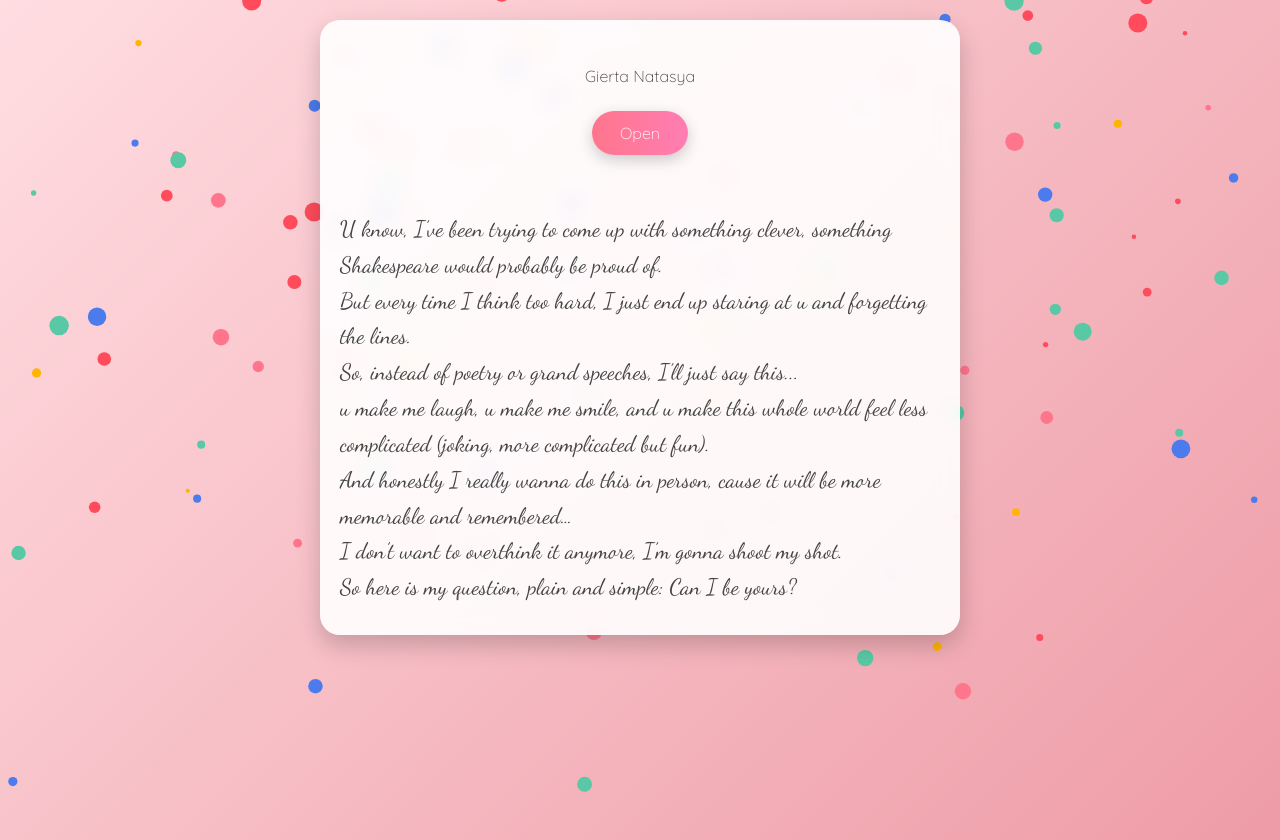
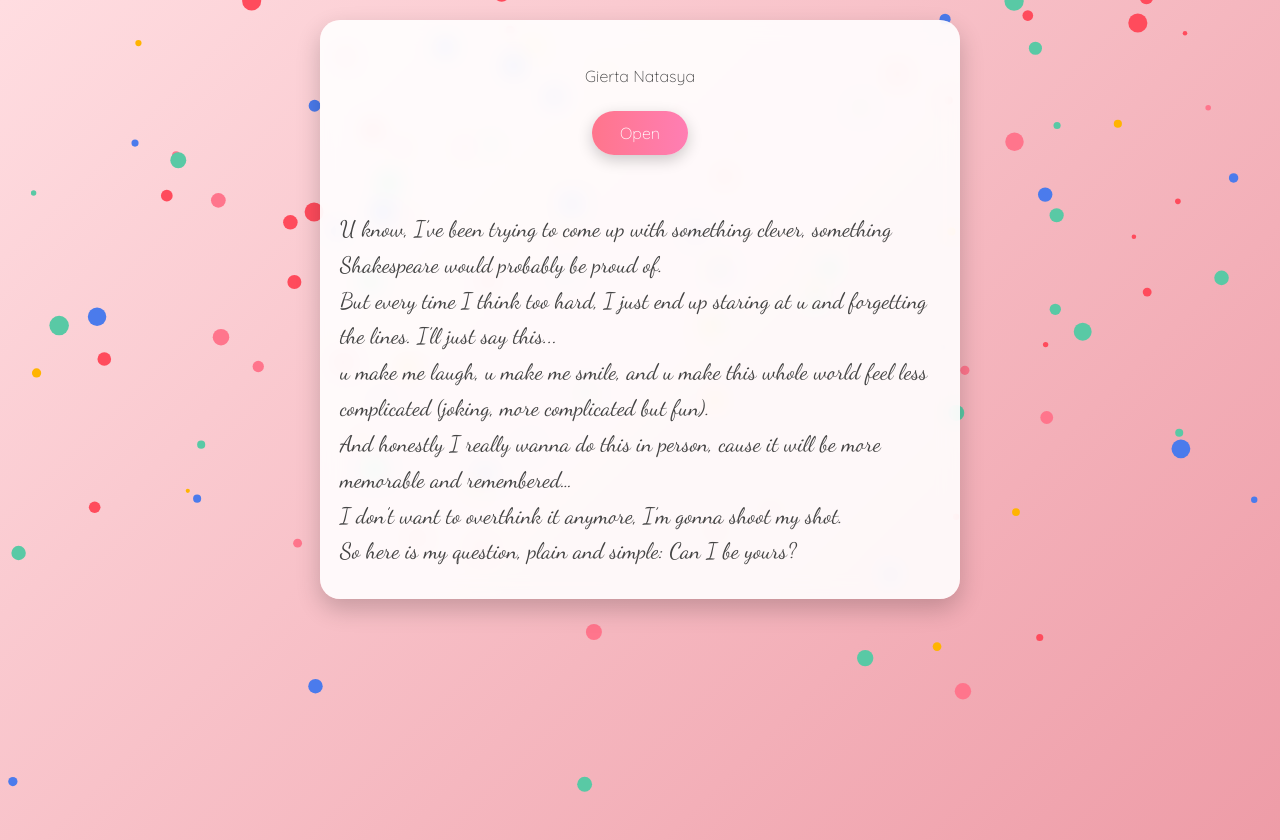
Before and after one commit to LockhartNox/gierta, a plain HTML site: page shoot ur shot.html in a window 1280 px wide. Both pictures are taken after a click on the button "Open". Drawn offline with Linux system fonts and the light colour scheme.

Commit message:
Update shoot ur shot.html

```diff
--- a/shoot ur shot.html
+++ b/shoot ur shot.html
@@ -115,8 +115,7 @@
       <button id="revealBtn">Open</button>
       <div id="surpriseMsg" class="hidden surprise">
         U know, I’ve been trying to come up with something clever, something Shakespeare would probably be proud of.
-        But every time I think too hard, I just end up staring at u and forgetting the lines.
-        So, instead of poetry or grand speeches, I’ll just say this...
+        But every time I think too hard, I just end up staring at u and forgetting the lines. I’ll just say this...
         u make me laugh, u make me smile, and u make this whole world feel less complicated (joking, more complicated but fun).
         And honestly I really wanna do this in person, cause it will be more memorable and remembered…
         I don’t want to overthink it anymore, I’m gonna shoot my shot.
```
